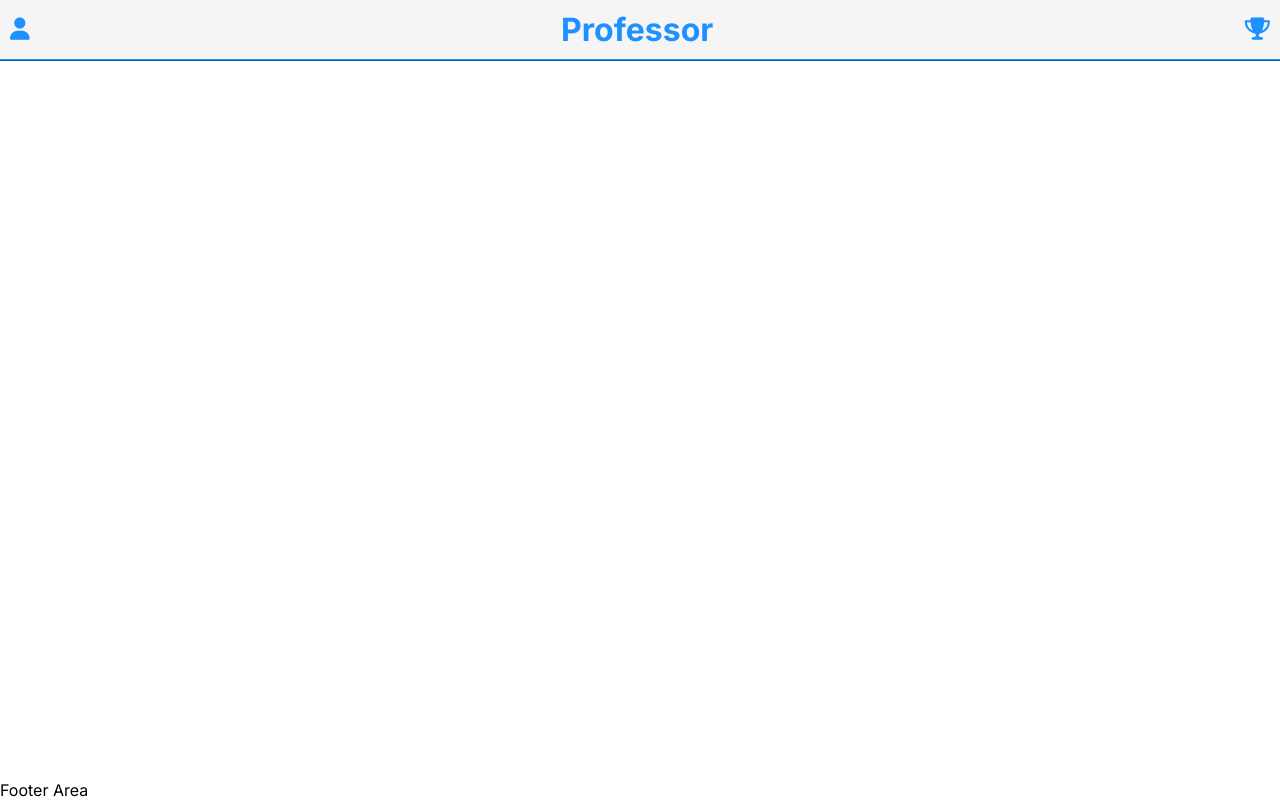
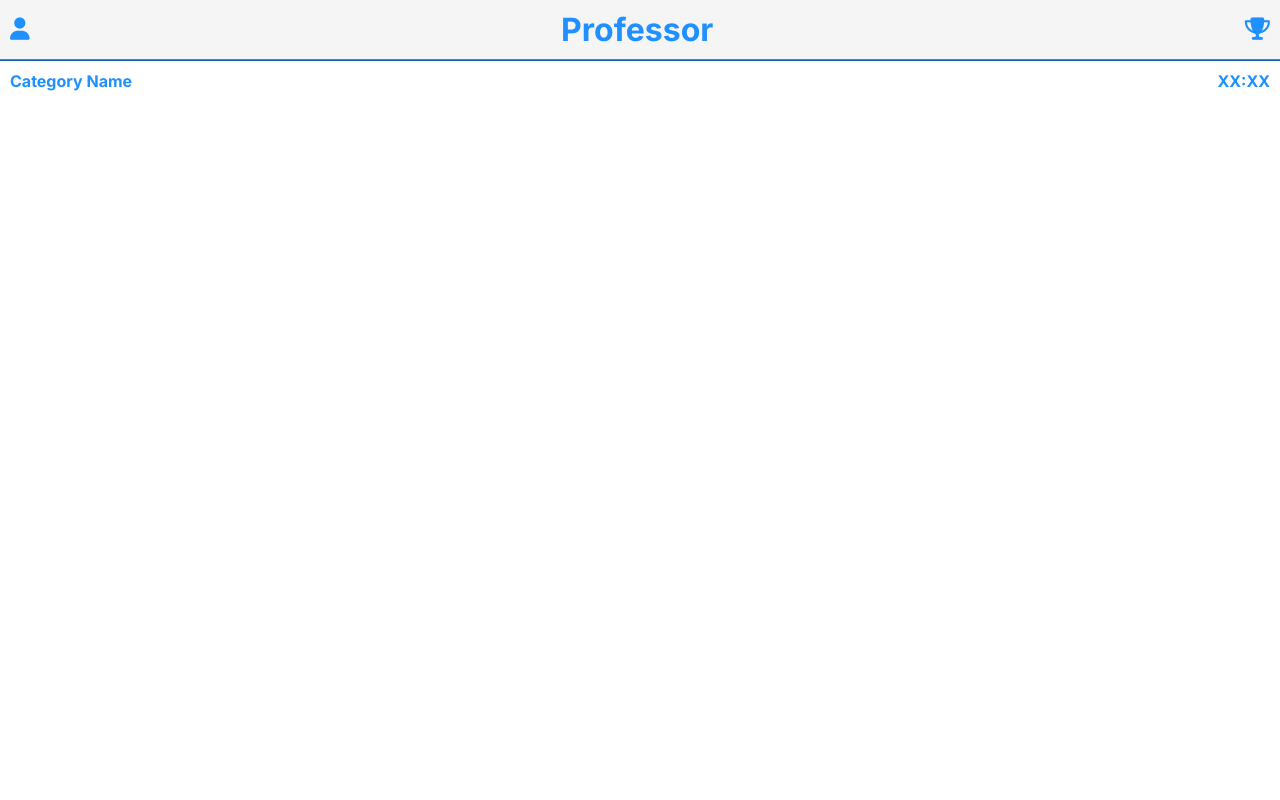
Before and after one commit to mdurmus/professor, a plain HTML site: page game.html in a window 1280 px wide. Drawn offline with Linux system fonts and the light colour scheme.

Commit message:
added section of questions and answers in game.html

```diff
--- a/assets/css/game.css
+++ b/assets/css/game.css
@@ -21,6 +21,12 @@ body {
     flex-direction: column;
 }
 
+
+
+main {
+    flex: 1 0 auto;
+}
+
 header {
     display: flex;
     flex-direction: row;
@@ -33,10 +39,17 @@ header {
 
 }
 
-main {
-    flex: 1 0 auto;
-}
-
 header i {
     font-size: 1.4rem;
 }
+
+.category-timer {
+    font-size: 300;
+    font-weight: bold;
+    display: flex;
+    flex-direction: row;
+    padding: 10px;
+    align-items: center;
+    justify-content: space-between;
+    color: var(--blue);
+}
--- a/game.html
+++ b/game.html
@@ -28,6 +28,7 @@
 </head>
 
 <body onload="ReadSessionData();">
+
     <header>
         <div>
             <i class="fa-solid fa-user"></i>
@@ -40,11 +41,26 @@
         </div>
     </header>
     <main>
-        <p id="uname"></p>
-        <p id="mail"></p>
+        <section class="category-timer">
+            <div id="category-name">Category Name</div>
+            <div id="timer">XX:XX</div>
+        </section>
+
+        <section class="question">
+
+        </section>
+
+        <section class="anwers">
+
+        </section>
+        <div>
+            <p id="uname"></p>
+            <p id="mail"></p>
+        </div>
+
     </main>
     <footer>
-        <p>Footer Area</p>
+
     </footer>
     <script src="assets/scripts/app.js"></script>
 </body>
```
